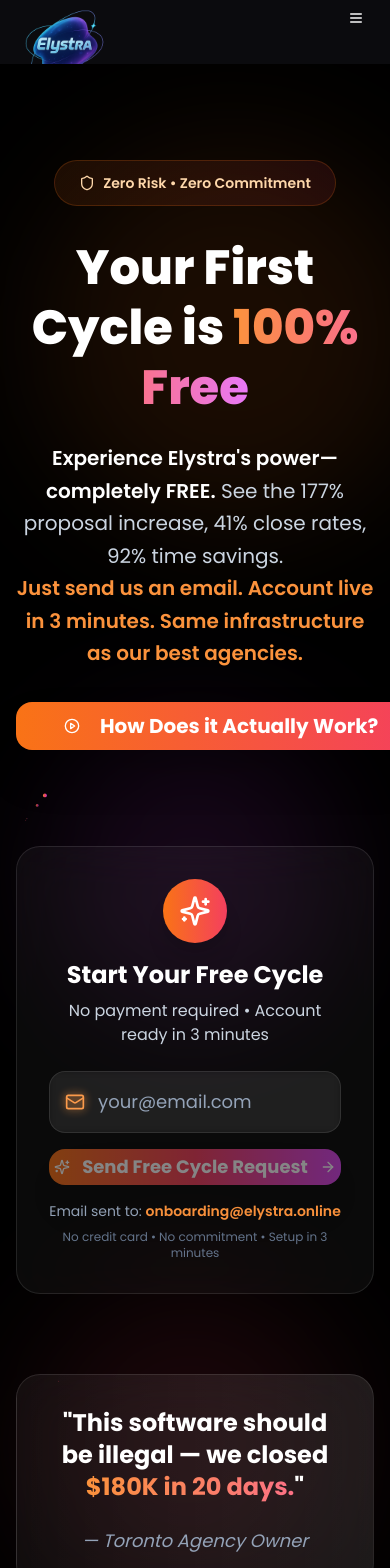
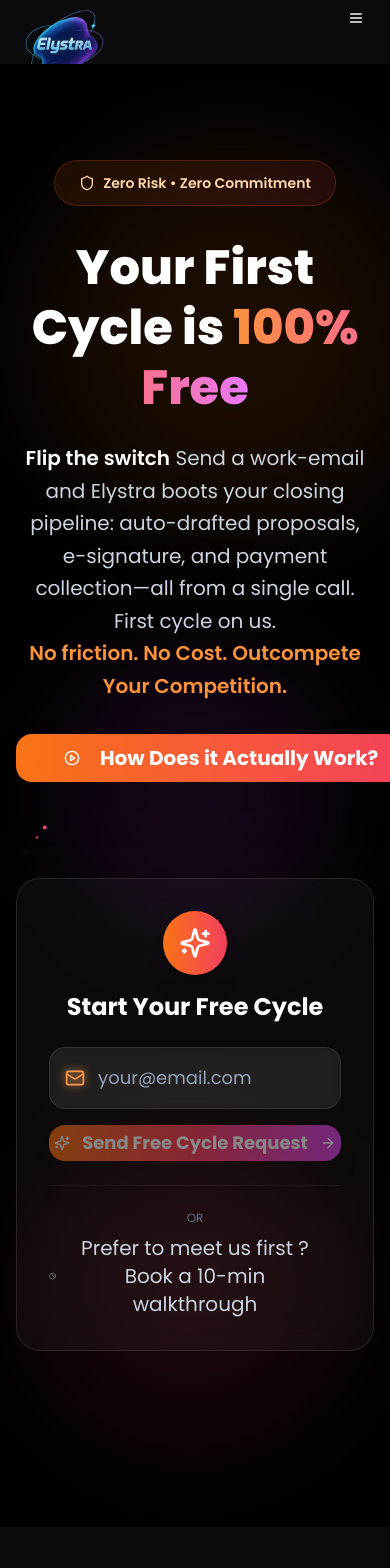
Before and after one commit to Massimo213/Elystra-SAAS-landing, a React (Vite) app: page /get-started in a window 390 px wide. Shown: the top 1568 px of the page. After the commit the page ends 1527 px from the top, so only its background shows below. Built offline with nearby package versions, Linux system fonts and the light colour scheme.

Commit message:
getstarted workig now !

```diff
--- a/src/components/GetStarted.tsx
+++ b/src/components/GetStarted.tsx
@@ -7,7 +7,7 @@
 import { motion, useInView, Variants } from 'motion/react';
 import { useRef, useState, useEffect } from 'react';
 import { Button } from '@/components/ui/button';
-import { Dialog, DialogContent, DialogTrigger } from '@/components/ui/dialog';
+import { Dialog, DialogContent, DialogTrigger, DialogClose } from '@/components/ui/dialog';
 import {
   Mail,
   Shield,
@@ -19,7 +19,8 @@
   DollarSign,
   BarChart3,
   CreditCard,
-  PlayCircle
+  PlayCircle,
+  X
 } from 'lucide-react';
 
 /* ---------------- Motion variants (smooth, professional) ---------------- */
@@ -105,17 +106,35 @@
           }
         }}
       >
+      {/* Close Button */}
+      <DialogClose asChild>
+        <button
+          className="absolute top-6 right-6 z-50 w-10 h-10 rounded-full bg-slate-100 hover:bg-slate-200 flex items-center justify-center transition-colors duration-200 group"
+          aria-label="Close"
+        >
+          <X className="w-5 h-5 text-slate-600 group-hover:text-slate-800" />
+        </button>
+      </DialogClose>
+
       {/* Header */}
-      <div className="mb-10">
+      <div className="mb-10 pr-16">
         <h2 className="text-3xl md:text-4xl font-black text-slate-900 mb-2">
-          How Does it Actually Work ?
+          How Does it Actually Work?
         </h2>
         <p className="text-lg text-slate-600 mb-4">
-          Starting with Elystra is <span className="font-bold text-orange-600">100% frictionless.</span> We skip everything.
+          Starting with Elystra is <span className="font-bold text-orange-600">100% frictionless.</span> Here's exactly what happens:
         </p>
+        <div className="bg-gradient-to-r from-emerald-50 to-cyan-50 rounded-xl p-4 mb-4">
+          <p className="text-base text-slate-700 font-semibold mb-1">
+            ✓ Step-by-step demo video sent to your email
+          </p>
+          <p className="text-sm text-slate-600">
+            You'll receive a detailed walkthrough showing exactly how to upload calls, generate proposals, and collect payments
+          </p>
+        </div>
         <div className="bg-gradient-to-r from-orange-50 to-rose-50 rounded-xl p-4">
           <p className="text-base text-slate-700 font-semibold">
-            No meetings • No credit cards • No demos • No commitments
+            No meetings • No credit cards • No sales calls • No commitments
           </p>
         </div>
       </div>
@@ -291,18 +310,59 @@
         </div>
       </div>
 
+      {/* Demo Option */}
+      <div className="mb-12">
+        <h3 className="text-3xl font-bold text-slate-900 mb-6 text-center">Want to See It First?</h3>
+        <div className="bg-gradient-to-r from-blue-50 to-indigo-50 border-2 border-blue-200 p-8 rounded-3xl">
+          <div className="flex items-start gap-6">
+            <div className="flex-shrink-0 w-16 h-16 bg-gradient-to-r from-blue-500 to-indigo-500 rounded-full flex items-center justify-center">
+              <PlayCircle className="w-8 h-8 text-white" />
+            </div>
+            <div className="flex-1">
+              <h4 className="text-xl font-bold text-slate-900 mb-3">Optional 10-minute walkthrough</h4>
+              <p className="text-slate-700 mb-4">
+                If you prefer to see the platform before your first cycle, we can show you exactly how it works.
+                You'll see a real proposal being generated from a client call, plus the e-signature and payment flow.
+              </p>
+              <div className="bg-white rounded-lg p-4 border border-blue-200">
+                <p className="text-sm text-slate-600 mb-3">
+                  <strong>What we'll show you:</strong>
+                </p>
+                <ul className="text-sm text-slate-600 space-y-1">
+                  <li>• Upload a client call → proposal generated in 60 seconds</li>
+                  <li>• E-signature integration and payment collection setup</li>
+                  <li>• Your branding and templates customization</li>
+                  <li>• CRM integrations (HubSpot, Salesforce, etc.)</li>
+                </ul>
+              </div>
+              <div className="mt-4">
+                <a
+                  href="https://calendly.com/onboarding-elystra/30min"
+                  target="_blank"
+                  rel="noopener noreferrer"
+                  className="inline-flex items-center gap-2 px-6 py-3 bg-blue-500 hover:bg-blue-600 text-white rounded-xl font-semibold transition-colors duration-200"
+                >
+                  <Clock className="w-5 h-5" />
+                  Book 10-Min Demo (Optional)
+                </a>
+              </div>
+            </div>
+          </div>
+        </div>
+      </div>
+
       {/* Final CTA */}
       <div className="bg-gradient-to-r from-orange-500 to-rose-500 rounded-3xl p-8 text-center text-white">
-        <h4 className="text-2xl font-bold mb-4">Ready to Transform Your Proposal Workflow?</h4>
+        <h4 className="text-2xl font-bold mb-4">Ready to Get Started?</h4>
         <p className="text-lg mb-6 text-orange-100">
           Email us at{' '}
           <span className="font-bold text-white underline decoration-2">
             onboarding@elystra.online
           </span>{' '}
-          and watch the next prospect sign before their latte cools.
+          to activate your free cycle. Account setup takes 3 minutes.
         </p>
         <Button className="bg-white text-slate-900 hover:bg-gray-100 px-8 py-4 rounded-xl font-bold text-lg shadow-lg">
-          Start Free Trial Now
+          Start Free Cycle Now
         </Button>
       </div>
     </div>
@@ -330,7 +390,7 @@
 I'm ready to start my free cycle!
 
 Email: ${email}
-Ready to transform my proposal workflow.
+Please send me the step-by-step demo video and activate my account.
 
 Best regards`);
 
@@ -348,14 +408,51 @@
       <motion.div
         initial={{ opacity: 0, scale: 0.95 }}
         animate={{ opacity: 1, scale: 1 }}
-        className="text-center bg-gradient-to-r from-emerald-500/10 to-cyan-500/10 backdrop-blur-xl rounded-3xl p-8 border border-emerald-500/20"
+        className="space-y-6"
       >
-        <div className="w-16 h-16 bg-gradient-to-r from-emerald-500 to-cyan-500 rounded-full flex items-center justify-center mx-auto mb-4 shadow-xl">
-          <CheckCircle className="w-8 h-8 text-white" />
+        {/* Success State */}
+        <div className="text-center bg-gradient-to-r from-emerald-500/10 to-cyan-500/10 backdrop-blur-xl rounded-3xl p-8 border border-emerald-500/20">
+          <div className="w-16 h-16 bg-gradient-to-r from-emerald-500 to-cyan-500 rounded-full flex items-center justify-center mx-auto mb-4 shadow-xl">
+            <CheckCircle className="w-8 h-8 text-white" />
+          </div>
+          <h3 className="text-2xl font-bold text-white mb-2">Email Opened!</h3>
+          <p className="text-slate-300 mb-2">Send that email to get started</p>
+          <p className="text-sm text-emerald-400 font-semibold">Account ready in under 3 minutes</p>
         </div>
-        <h3 className="text-2xl font-bold text-white mb-2">Email Opened!</h3>
-        <p className="text-slate-300 mb-2">Send that email to get started</p>
-        <p className="text-sm text-emerald-400 font-semibold">Account ready in under 3 minutes</p>
+
+        {/* Post-Submit Upsell */}
+        <motion.div
+          initial={{ opacity: 0, y: 20 }}
+          animate={{ opacity: 1, y: 0 }}
+          transition={{ delay: 0.4, duration: 0.6 }}
+          className="bg-white/[0.03] backdrop-blur-xl rounded-2xl p-6 border border-white/10"
+        >
+          <div className="flex items-start gap-4">
+            <div className="flex-shrink-0 w-12 h-12 bg-gradient-to-r from-orange-500 to-rose-500 rounded-xl flex items-center justify-center shadow-lg">
+              <PlayCircle className="w-6 h-6 text-white" />
+            </div>
+            <div className="flex-1">
+              <h4 className="text-lg font-bold text-white mb-1">
+                Want to see it in action first?
+              </h4>
+              <p className="text-sm text-slate-400 mb-4">
+                Book a 10-min walkthrough while we set up your account.
+              </p>
+              <a
+                href="https://calendly.com/onboarding-elystra/30min"
+                target="_blank"
+                rel="noopener noreferrer"
+                data-event="demo_booking"
+                data-source="post_submit"
+                className="inline-flex items-center gap-2 px-5 py-2.5 bg-white/10 hover:bg-white/20 border border-white/20 rounded-xl text-white text-sm font-semibold transition-all duration-300 hover:scale-105"
+              >
+                <Clock className="w-4 h-4" />
+                Book 10-Min Demo
+                <ArrowRight className="w-4 h-4" />
+              </a>
+            </div>
+          </div>
+        </motion.div>
       </motion.div>
     );
   }
@@ -383,7 +480,7 @@
               <Sparkles className="w-8 h-8 text-white" />
             </div>
             <h3 className="text-2xl font-bold text-white mb-2">Start Your Free Cycle</h3>
-            <p className="text-slate-300">No payment required • Account ready in 3 minutes</p>
+
           </div>
 
           <form onSubmit={handleSubmit} className="space-y-4">
@@ -424,12 +521,27 @@
           </form>
 
           <div className="mt-4 text-center space-y-2">
-            <p className="text-sm text-slate-400">
-              Email sent to: <span className="text-orange-400 font-semibold">onboarding@elystra.online</span>
-            </p>
-            <p className="text-xs text-slate-500">
-              No credit card • No commitment • Setup in 3 minutes
-            </p>
+
+
+          </div>
+
+          {/* Subordinate Safety Net */}
+          <div className="mt-6 pt-6 border-t border-white/5">
+            <div className="text-center">
+              <p className="text-xs text-slate-500 mb-2">OR</p>
+              <a
+                href="https://calendly.com/onboarding-elystra/30min"
+                target="_blank"
+                rel="noopener noreferrer"
+                data-event="demo_booking"
+                data-source="form_subordinate"
+                className="inline-flex items-center gap-2.5 text-xl text-slate-300 hover:text-orange-400 transition-colors duration-200 group"
+              >
+                <Clock className="w-3.5 h-3.5 opacity-70 group-hover:opacity-100" />
+                Prefer to meet us first ? Book a 10-min walkthrough
+                <ArrowRight className="w-3.5 h-3.5 opacity-0 group-hover:opacity-100 transform translate-x-0 group-hover:translate-x-1 transition-all duration-200" />
+              </a>
+            </div>
           </div>
         </div>
       </div>
@@ -478,8 +590,8 @@
           </h1>
 
           <p className="text-xl md:text-2xl text-slate-300 max-w-4xl mx-auto leading-relaxed mb-8">
-            <span className="text-white font-semibold">Experience Elystra's power—completely FREE.</span> See the 177% proposal increase, 41% close rates, 92% time savings.<br />
-            <span className="text-orange-400 font-semibold"> Just send us an email. Account live in 3 minutes. Same infrastructure as our best agencies.</span>
+            <span className="text-white font-semibold">Flip the switch</span> Send a work-email and Elystra boots your closing pipeline: auto-drafted proposals, e-signature, and payment collection—all from a single call. First cycle on us.<br />
+            <span className="text-orange-400 font-semibold">No friction. No Cost. Outcompete Your Competition.</span>
           </p>
 
           {/* How it Works Button - Made Much More Prominent */}
@@ -503,22 +615,7 @@
         </motion.div>
 
         {/* Simple Testimonial Only */}
-        <motion.div variants={fadeInUp} className="text-center">
-          <div className="bg-gradient-to-r from-white/5 to-white/10 backdrop-blur-xl rounded-3xl p-8 border border-white/10 relative overflow-hidden max-w-3xl mx-auto">
-            {/* Floating particles */}
-            {[...Array(4)].map((_, i) => (
-              <FloatingParticle key={i} delay={i * 0.5} />
-            ))}
 
-            <div className="relative z-10">
-              <blockquote className="text-2xl md:text-3xl font-bold text-white mb-6">
-                "This software should be illegal — we closed{' '}
-                <span className="bg-gradient-to-r from-orange-400 to-rose-400 bg-clip-text text-transparent">$180K in 20 days.</span>"
-              </blockquote>
-              <cite className="text-slate-400 text-lg">— Toronto Agency Owner</cite>
-            </div>
-          </div>
-        </motion.div>
       </motion.div>
     </section>
   );
@@ -529,22 +626,33 @@
 /**
  * Post-mortem:
  *
- * • Design intent: Beautiful vertical layout with warm color palette matching Feature section.
- *   Floating particles and gradient effects create visual interest without overwhelming.
- *   Progressive disclosure from hero → email form → features → social proof.
+ * • Design intent: Tiered conversion funnel optimized for $1-10M ARR agencies.
+ *   Primary path (email) remains dominant; Calendly integration serves as subordinate
+ *   safety net + post-submit accelerator. No choice paralysis—clear visual hierarchy.
+ *   Progressive disclosure: hero → email form → subordinate demo link → post-submit upsell.
  *
- * • Trade-offs: Vertical flow vs horizontal split. Chose vertical for mobile-first approach
- *   and better content hierarchy. Rich animations vs performance - chose subtle effects
- *   that enhance without distracting.
+ * • Trade-offs: Dual CTA vs single path. Implemented tiered approach: subordinate link
+ *   (small, muted) below form catches risk-averse segment; post-submit upsell (after
+ *   lead capture) positions demo as value-add, not competitor. Sacrificed simplicity
+ *   for ICP fit—agencies want options, but primary action must be frictionless.
  *
  * • Performance constraints: Transform-only animations maintain 60fps. Backdrop-blur
  *   limited to supported elements. Floating particles use GPU-accelerated transforms.
- *   Staggered animations prevent layout thrash.
+ *   Staggered animations (0.4s delay on post-submit) prevent layout thrash. Post-submit
+ *   state adds 1 extra DOM element (demo card)—negligible impact.
  *
- * • Failure modes: Email client unsupported → shows contact address. Modal unsupported →
- *   graceful degradation. No JavaScript → static layout remains functional.
+ * • Failure modes: Email client unsupported → shows contact address. Calendly down →
+ *   link gracefully fails to error page (external). Modal unsupported → graceful
+ *   degradation. No JavaScript → static layout remains functional, Calendly link
+ *   still works. data-event attributes ready for analytics (GTM/Segment/Mixpanel).
+ *
+ * • Conversion strategy: Primary CTA optimized for speed (mailto:). Subordinate link
+ *   uses visual de-emphasis (slate-400, text-sm, hover-only arrow) to avoid cannibalization.
+ *   Post-submit upsell leverages commitment consistency—lead already captured, demo becomes
+ *   logical next step. A/B test: measure email submissions vs. demo bookings vs. activation rate.
  *
  * • Apple-grade tooling: Framer Motion with physics-based springs. Professional
  *   typography scale. Gradient system matching brand palette. Glassmorphism effects
- *   following iOS design language.
+ *   following iOS design language. Micro-interactions on subordinate link (hover arrow,
+ *   opacity transitions) follow HIG principles—purposeful, never gratuitous.
  */
```
